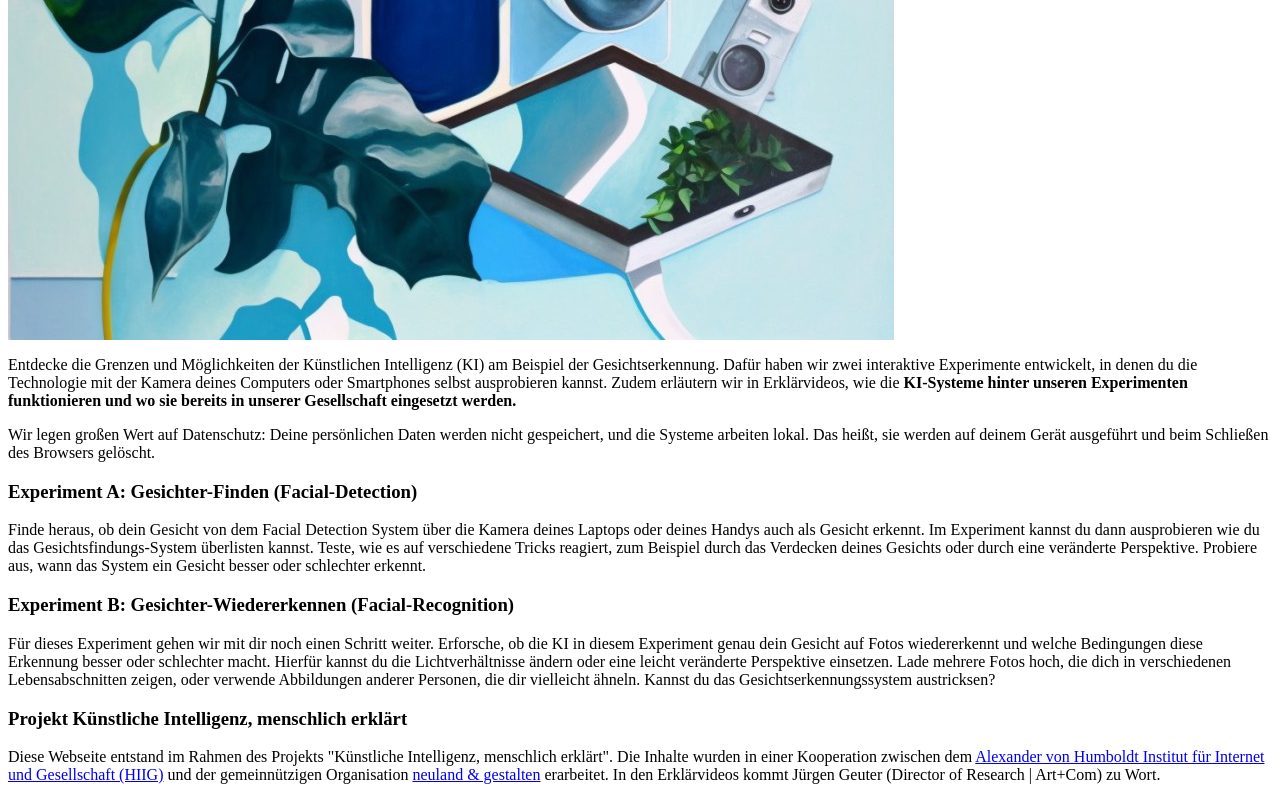
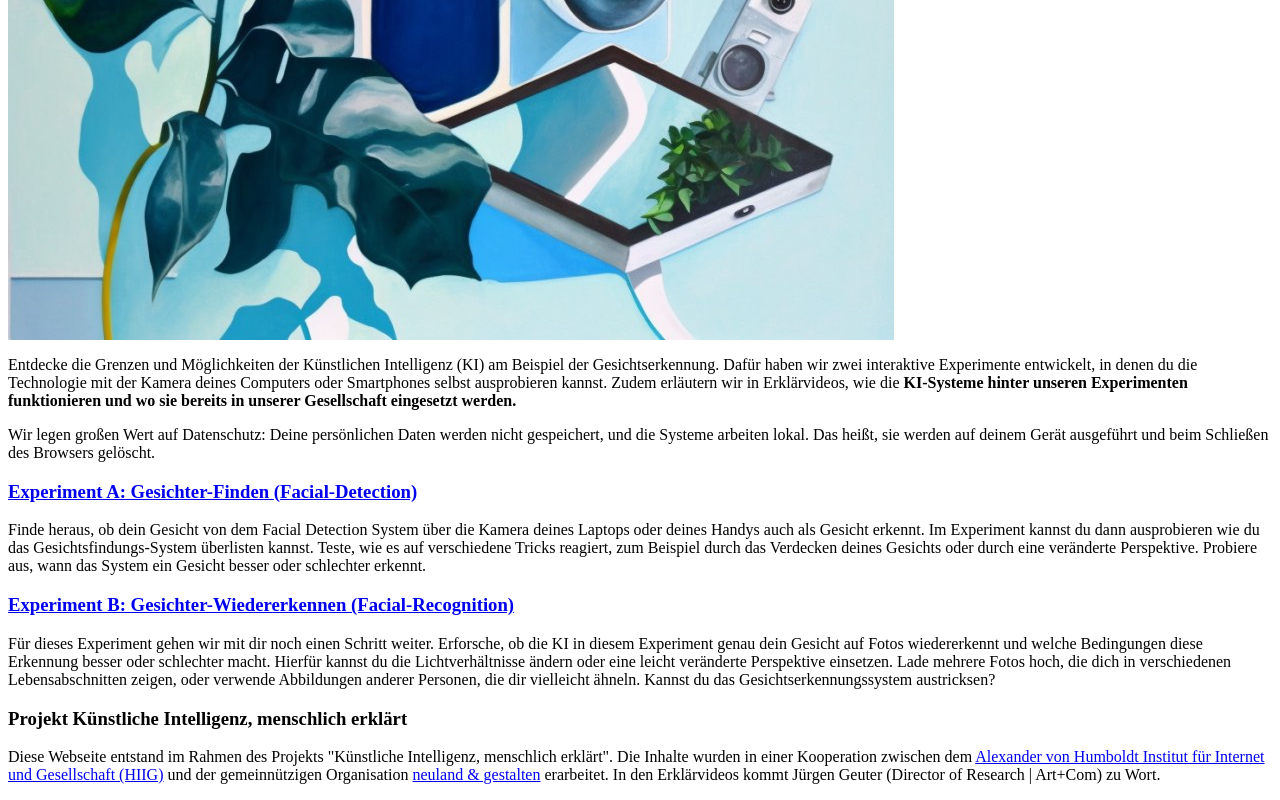
Before and after one commit to hiig-berlin/ki-experimente, a website: page content/index.html in a window 1280 px wide. Shown: the part 554-1354 px from the top of the page. Drawn offline with Linux system fonts and the light colour scheme.

Commit message:
minor text changes and home page links

```diff
--- a/content/index.html
+++ b/content/index.html
@@ -8,11 +8,11 @@
 	<p>
 Wir legen großen Wert auf Datenschutz: Deine persönlichen Daten werden nicht gespeichert, und die Systeme arbeiten lokal. Das heißt, sie werden auf deinem Gerät ausgeführt und beim Schließen des Browsers gelöscht.
 
-<h3>Experiment A: Gesichter-Finden (Facial-Detection)</h3>
+<h3><a href="/gesichter-finden/">Experiment A: Gesichter-Finden (Facial-Detection)</a></h3>
 <p>
 Finde heraus, ob dein Gesicht von dem Facial Detection System über die Kamera deines Laptops oder deines Handys auch als Gesicht erkennt. Im Experiment kannst du dann ausprobieren wie du das Gesichtsfindungs-System überlisten kannst. Teste, wie es auf verschiedene Tricks reagiert,  zum Beispiel durch das Verdecken deines Gesichts oder durch eine veränderte Perspektive. Probiere aus, wann das System ein Gesicht besser oder schlechter erkennt.
 </p>
-<h3>Experiment B: Gesichter-Wiedererkennen (Facial-Recognition)</h3>
+<h3><a href="/gesichter-erkennen/">Experiment B: Gesichter-Wiedererkennen (Facial-Recognition)</a></h3>
 <p>
 Für dieses Experiment gehen wir mit dir noch einen Schritt weiter. Erforsche, ob die KI in diesem Experiment genau dein Gesicht auf Fotos wiedererkennt und welche Bedingungen diese Erkennung besser oder schlechter macht. Hierfür kannst du die Lichtverhältnisse ändern oder eine leicht veränderte Perspektive einsetzen. Lade mehrere Fotos hoch, die dich in verschiedenen Lebensabschnitten zeigen, oder verwende Abbildungen anderer Personen, die dir vielleicht ähneln. Kannst du das Gesichtserkennungssystem austricksen?
 </p>
```
Also changed, not shown: content/gesichter-erkennen.html (+1 -1 lines), content/gesichter-finden.html (+1 -1 lines).
